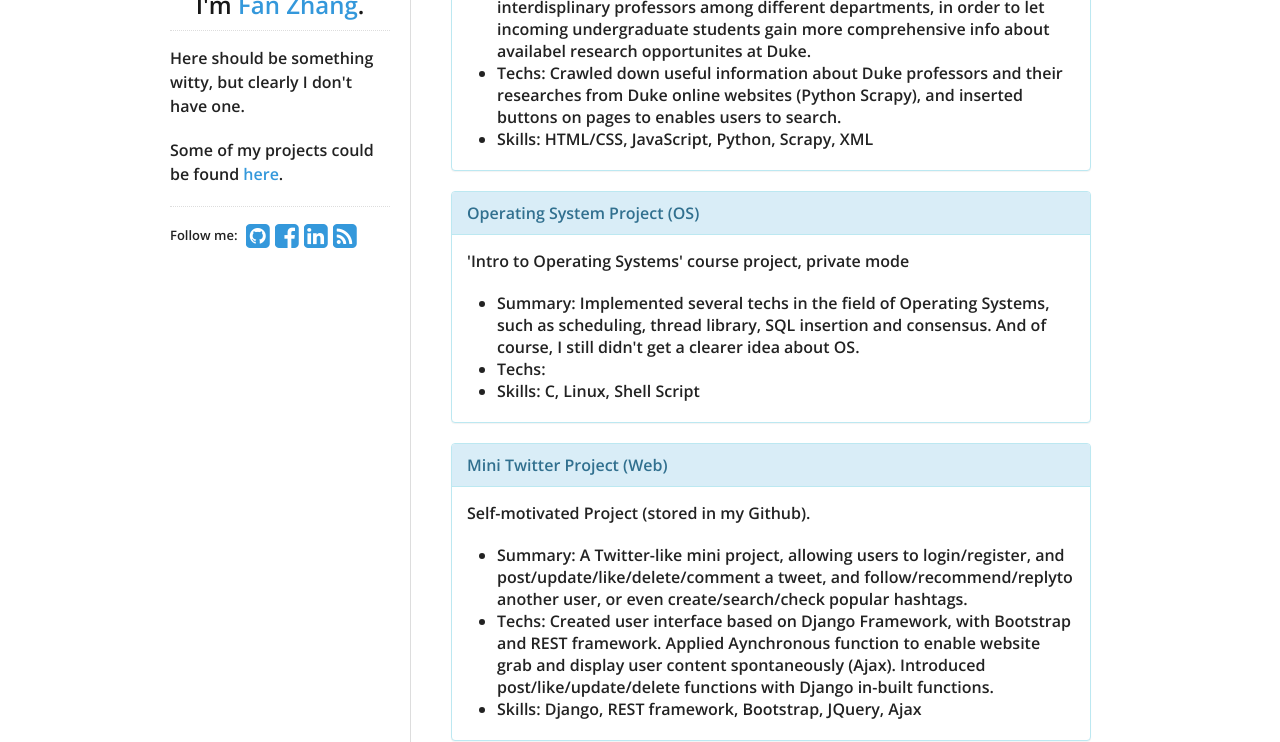
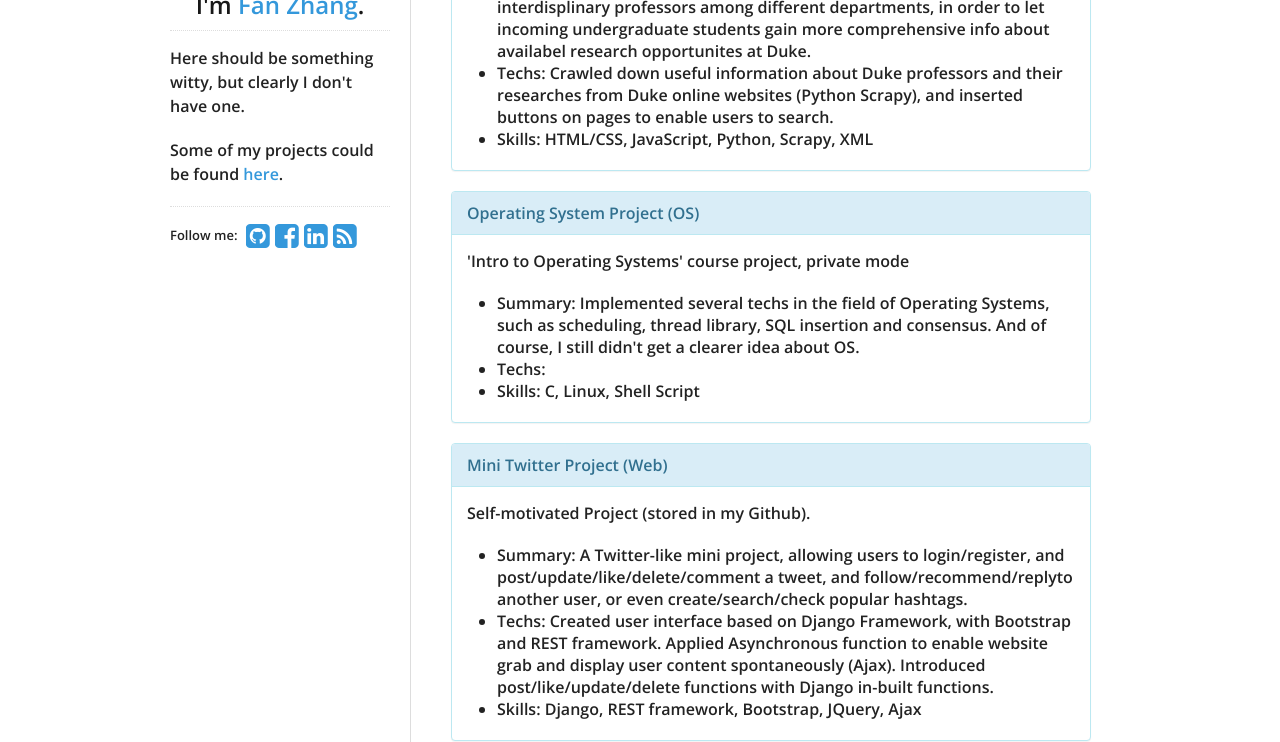
Before and after one commit to KimLakWon/fanfanman.github.io, a Jekyll site: the page built from project.html, in a window 1280 px wide. Shown: the part 221-963 px from the top of the page. Built offline with Jekyll 4.4.1, drawn with Linux system fonts in a browser that asks for light colours; nearby versions of some CDN libraries.

Commit message:
minor typo fixes

```diff
--- a/project.html
+++ b/project.html
@@ -15,7 +15,7 @@ title: Blog Posts
 	  	<p>'Intro to Database Systems' course project (<a href="https://fanfanman.github.io/assets/duketpresearch/duketpresearch.html" target="_blank">Project Link</a>).</p>
 	  	<ul>
 	    <li>Summary: A JavaScript based project providing information on interdisplinary professors among different departments, in order to let incoming undergraduate students gain more comprehensive info about availabel research opportunites at Duke.</li>
-	    <li>Techs: Crawled down useful information about Duke professors and their researches from Duke online websites (Python Scrapy), and inserted buttons on pages to enables users to search.</li>
+	    <li>Techs: Crawled down useful information about Duke professors and their researches from Duke online websites (Python Scrapy), and inserted buttons on pages to enable users to search.</li>
 	    <li>Skills: HTML/CSS, JavaScript, Python, Scrapy, XML</li>
 	</ul>
 	  </div>
@@ -41,7 +41,7 @@ title: Blog Posts
 	    <ul>
 	    	<li>Summary: A Twitter-like mini project, allowing users to login/register, and post/update/like/delete/comment a tweet, and follow/recommend/replyto another user, or even create/search/check popular hashtags.
 	    	</li>
-	    	<li>Techs: Created user interface based on Django Framework, with Bootstrap and REST framework. Applied Aynchronous function to enable website grab and display user content spontaneously (Ajax). Introduced post/like/update/delete functions with Django in-built functions.
+	    	<li>Techs: Created user interface based on Django Framework, with Bootstrap and REST framework. Applied Asynchronous function to enable website grab and display user content spontaneously (Ajax). Introduced post/like/update/delete functions with Django in-built functions.
 	    	</li>
 	    	<li>Skills: Django, REST framework, Bootstrap, JQuery, Ajax</li>
 	    </ul>
```
